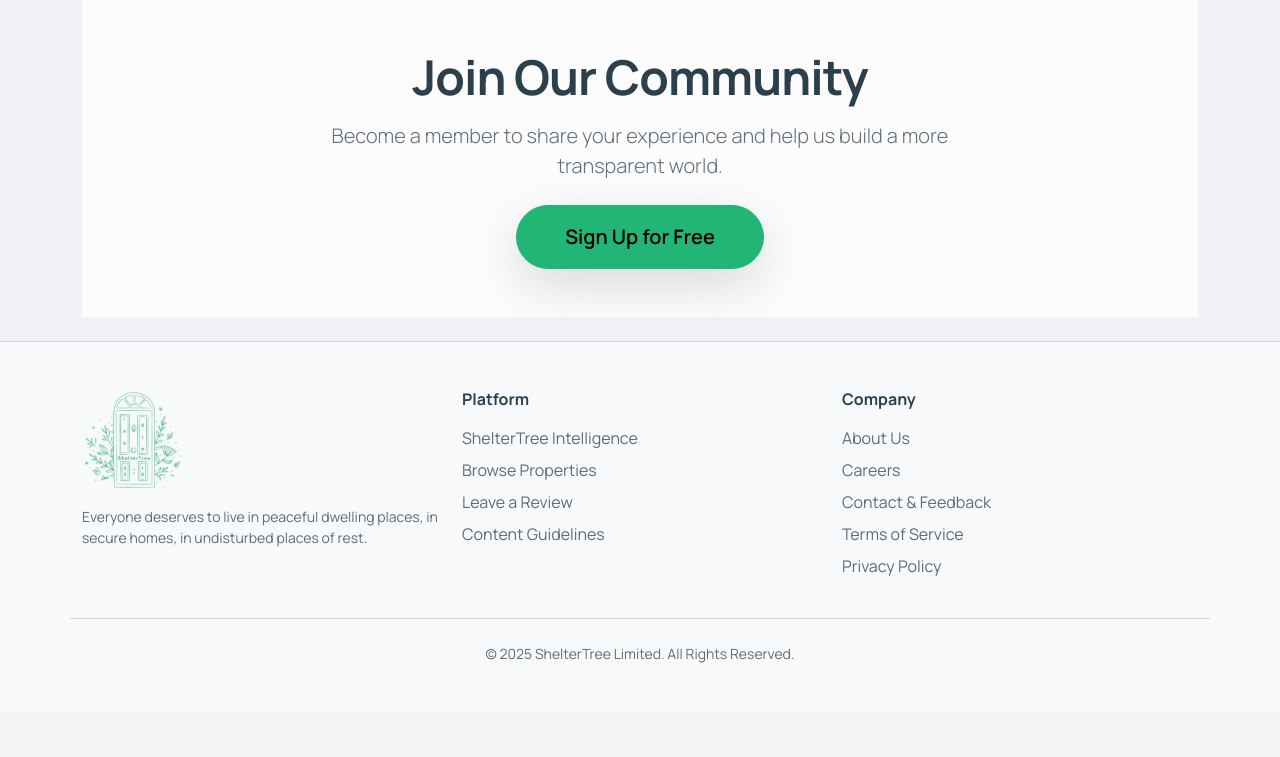
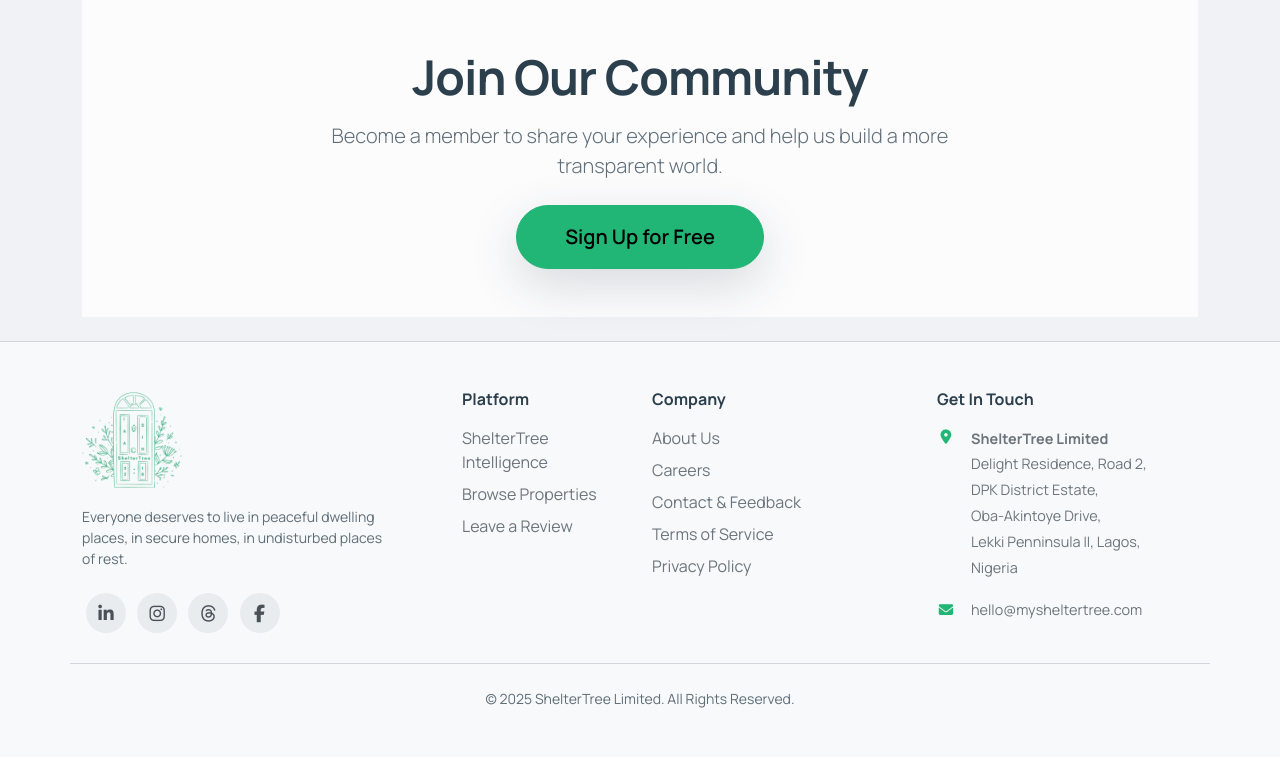
Before and after one commit to Marrtinerz/sheltertree, a Django app: page /about/ in a window 1280 px wide. Shown: the part 1998-2755 px from the top of the page. Before the commit the page ends 2661 px from the top, so only its background shows below. Run offline with Django 5.2, Linux system fonts and the light colour scheme; some libraries are stand-ins or nearby versions.

Commit message:
Add social links and address to the footer

```diff
--- a/apps/reviews/templates/reviews/partials/_footer.html
+++ b/apps/reviews/templates/reviews/partials/_footer.html
@@ -1,5 +1,8 @@
 {% load i18n %}
 {% load static %}
+
+{# Don't forget to add the Font Awesome CDN link to your base.html <head> if it's not already there #}
+{# <link rel="stylesheet" href="https://cdnjs.cloudflare.com/ajax/libs/font-awesome/6.5.2/css/all.min.css" ... /> #}
 
 <footer class="footer mt-auto py-5 bg-light border-top">
     <div class="container">
@@ -7,33 +10,44 @@
         <!-- 1. Main Footer Content -->
         <!-- ============================================ -->
         <div class="row">
-            <!-- Column 1: Brand & Mission -->
-            <div class="col-lg-4 mb-4 mb-lg-0 text-center text-lg-start">
-                {% comment %}
-                    The h5 text is now replaced with our world-class logo implementation.
-                    It links to the homepage, uses the static tag, and has a crucial alt tag.
-                {% endcomment %}
+            <!-- Column 1: Brand & Socials -->
+            <div class="col-lg-4 mb-4 mb-lg-0 footer-col">
                 <a href="{% url 'reviews:home' %}" class="footer-logo-link mb-3 d-inline-block">
-                    <img src="{% static 'img/brand/logo.png' %}" alt="ShelterTree Logo" class="footer-logo", style="height: 100px;">
+                    <img src="{% static 'img/brand/logo.png' %}" alt="ShelterTree Logo" class="footer-logo" style="height: 100px;">
                 </a>
-                <p class="text-muted small">
+                <p class="text-muted small pe-lg-5">
                     {% trans "Everyone deserves to live in peaceful dwelling places, in secure homes, in undisturbed places of rest." %}
                 </p>
+
+                {# --- Updated Social Media Links --- #}
+                <div class="social-icons mt-4">
+                    <a href="https://www.linkedin.com/company/mysheltertree/" target="_blank" class="social-icon" aria-label="LinkedIn">
+                        <i class="fab fa-linkedin-in"></i>
+                    </a>
+                    <a href="https://www.instagram.com/mysheltertree/" target="_blank" class="social-icon" aria-label="Instagram">
+                        <i class="fab fa-instagram"></i>
+                    </a>
+                    <a href="https://www.threads.com/@mysheltertree" target="_blank" class="social-icon" aria-label="Threads">
+                        <i class="fab fa-threads"></i>
+                    </a>
+                    <a href="https://www.facebook.com/share/1H8HiSShLX/?mibextid=wwXIfr" target="_blank" class="social-icon" aria-label="Facebook">
+                        <i class="fab fa-facebook-f"></i>
+                    </a>
+                </div>
             </div>
 
             <!-- Column 2: Platform Links -->
-            <div class="col-lg-4 col-md-6 mb-4 mb-lg-0 text-center text-lg-start">
+            <div class="col-lg-2 col-md-6 mb-4 mb-lg-0 footer-col">
                 <h6 class="fw-bold mb-3">{% trans "Platform" %}</h6>
                 <ul class="list-unstyled footer-links">
                     <li class="mb-2"><a href="{% url 'intelligence:landing-page' %}">{% trans "ShelterTree Intelligence" %}</a></li>
                     <li class="mb-2"><a href="{% url 'reviews:property-list' %}">{% trans "Browse Properties" %}</a></li>
                     <li class="mb-2"><a href="{% url 'reviews:search' %}?intent=review">{% trans "Leave a Review" %}</a></li>
-                    <li class="mb-2"><a href="{% url 'core:content_guidelines' %}">{% trans "Content Guidelines" %}</a></li>
                 </ul>
             </div>
 
             <!-- Column 3: Company Links -->
-            <div class="col-lg-4 col-md-6 mb-4 mb-lg-0 text-center text-lg-start">
+            <div class="col-lg-3 col-md-6 mb-4 mb-lg-0 footer-col">
                 <h6 class="fw-bold mb-3">{% trans "Company" %}</h6>
                 <ul class="list-unstyled footer-links">
                     <li class="mb-2"><a href="{% url 'core:about_us' %}">{% trans "About Us" %}</a></li>
@@ -43,15 +57,35 @@
                     <li class="mb-2"><a href="{% url 'core:privacy_policy' %}">{% trans "Privacy Policy" %}</a></li>
                 </ul>
             </div>
+
+            <!-- Column 4: Address -->
+            <div class="col-lg-3 mb-4 mb-lg-0 footer-col">
+                 <h6 class="fw-bold mb-3">{% trans "Get In Touch" %}</h6>
+                 <address class="footer-address">
+                     <!-- Address Line -->
+                     <div class="d-flex align-items-start justify-content-center justify-content-lg-start mb-3">
+                         <i class="fa-solid fa-location-dot fa-fw mt-1 me-3 text-primary"></i>
+                         <span>
+                             <strong>ShelterTree Limited</strong><br>
+                             Delight Residence, Road 2,<br>
+                             DPK District Estate,<br>
+                             Oba-Akintoye Drive,<br>
+                             Lekki Penninsula II, Lagos,<br>
+                             Nigeria
+                         </span>
+                     </div>
+                     <!-- Email Line -->
+                     <div class="d-flex align-items-center justify-content-center justify-content-lg-start">
+                         <i class="fa-solid fa-envelope fa-fw me-3 text-primary"></i>
+                         <a href="mailto:hello@mysheltertree.com">hello@mysheltertree.com</a>
+                     </div>
+                 </address>
+            </div>
         </div>
 
         <!-- ============================================ -->
         <!-- 2. Bottom Bar (Copyright) -->
         <!-- ============================================ -->
-        {% comment %}
-            This new row is outside the main content grid. It will always appear
-            at the bottom, on both mobile and desktop, ensuring consistency.
-        {% endcomment %}
         <div class="row pt-4 mt-4 border-top">
             <div class="col-12 text-center">
                 <p class="mb-0 text-muted small">© {% now "Y" %} ShelterTree Limited. {% trans "All Rights Reserved." %}</p>
--- a/static/scss/components/_footer.scss
+++ b/static/scss/components/_footer.scss
@@ -1,25 +1,78 @@
 /*
     File: static/scss/components/_footer.scss
+    Purpose: World-class, brand-aligned styles for the ShelterTree site-wide footer.
+             UPDATED: Links now change color on hover without an underline.
 */
 
 .footer {
+    // Ensures your brand font is used. Assumes it's loaded in a base/global file.
+    font-family: 'Manrope', sans-serif;
+
     .footer-logo {
-        // Control the logo size by its height. The width will scale automatically.
-        // height: 40px; // Adjust this value to match your design
-        width: auto;
+        width: auto; // Let the height control the size
     }
 
-    .footer-links {
+    // Your preferred link styling, now with no underline on hover.
+    .footer-links a {
+        color: var(--bs-gray-600); // Using Bootstrap's variable for muted text
+        text-decoration: none;
+        transition: color 0.2s ease-in-out;
+
+        &:hover {
+            color: var(--bs-primary); // On hover, transition to the primary brand color
+            // text-decoration: underline; // <-- THIS LINE IS NOW REMOVED
+        }
+    }
+
+    // --- Styles for Address & Socials ---
+
+    .footer-address {
+        font-style: normal; // Reset the default italic styling
+        line-height: 1.8;
+        color: var(--bs-gray-600);
+        font-size: 0.9rem; // Slightly smaller for a cleaner look
+
+        // Style the email link to match other footer links, also with no underline on hover.
         a {
-            // Start with the default muted color and add a transition
-            color: $secondary; // Using your brand variable for slate gray
+            color: var(--bs-gray-600);
             text-decoration: none;
             transition: color 0.2s ease-in-out;
 
             &:hover {
-                // On hover, transition to the primary brand color
-                color: $primary;
+                color: var(--bs-primary);
+                // text-decoration: underline; // <-- THIS LINE IS ALSO REMOVED
             }
         }
     }
+
+    .social-icons {
+        .social-icon {
+            display: inline-flex;
+            align-items: center;
+            justify-content: center;
+            width: 40px;
+            height: 40px;
+            border-radius: 50%;
+            background-color: var(--bs-gray-200); // A lighter, more subtle background
+            color: var(--bs-gray-700);
+            font-size: 1.1rem;
+            text-decoration: none;
+            margin: 0 0.25rem; // Add margin on both sides for consistent spacing
+            transition: all 0.2s ease-in-out;
+
+            &:hover {
+                background-color: var(--bs-primary);
+                color: #FFFFFF;
+                transform: translateY(-3px);
+            }
+        }
+    }
+
+    // --- Mobile-First Centering ---
+    // On screens smaller than 'large' (992px), center-align all the text in the columns.
+    @media (max-width: 991.98px) {
+        .footer-col {
+            text-align: center;
+        }
+    }
 }
```
Also changed, not shown: static/css/main.css, 1 other file.
